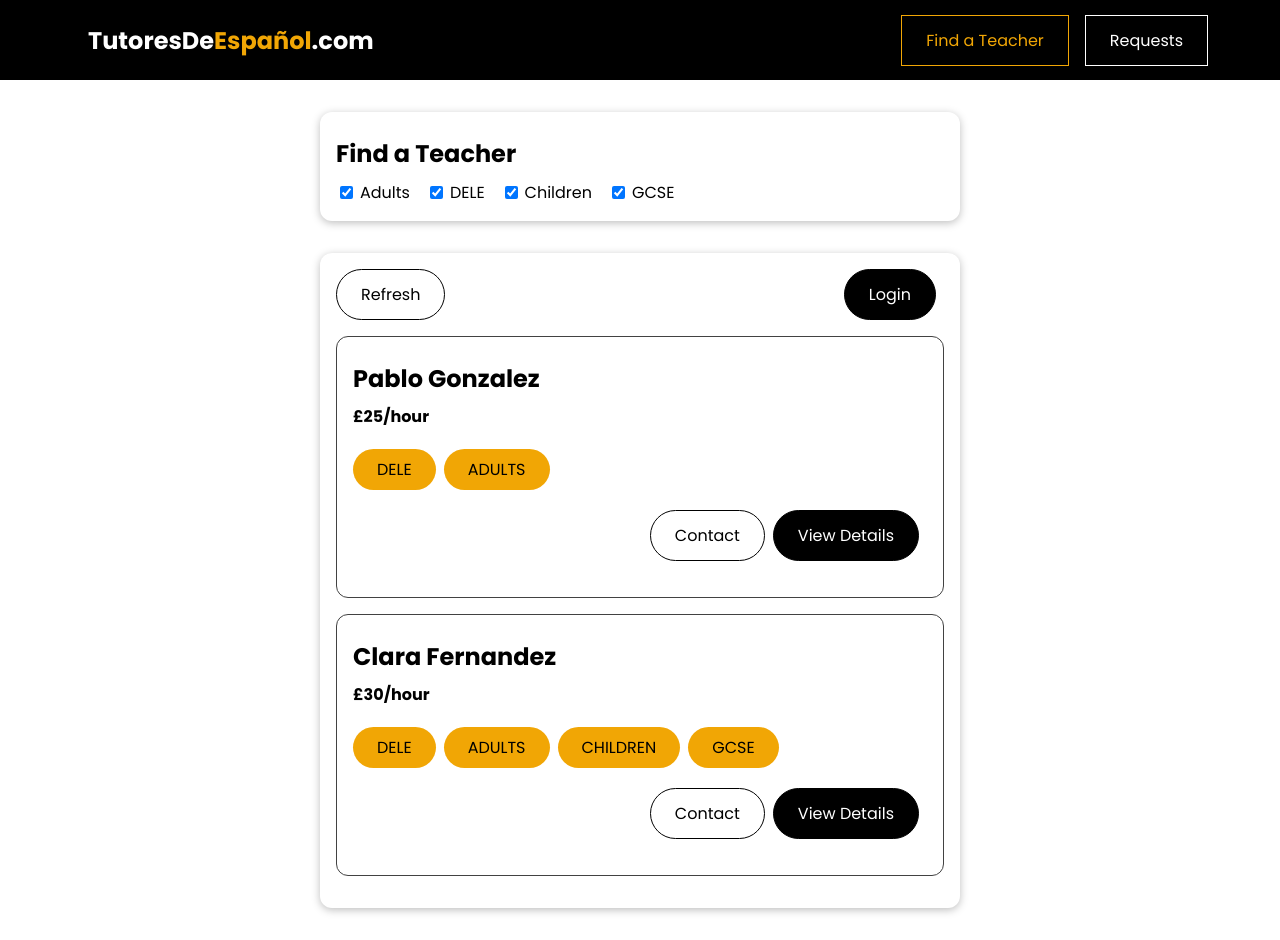
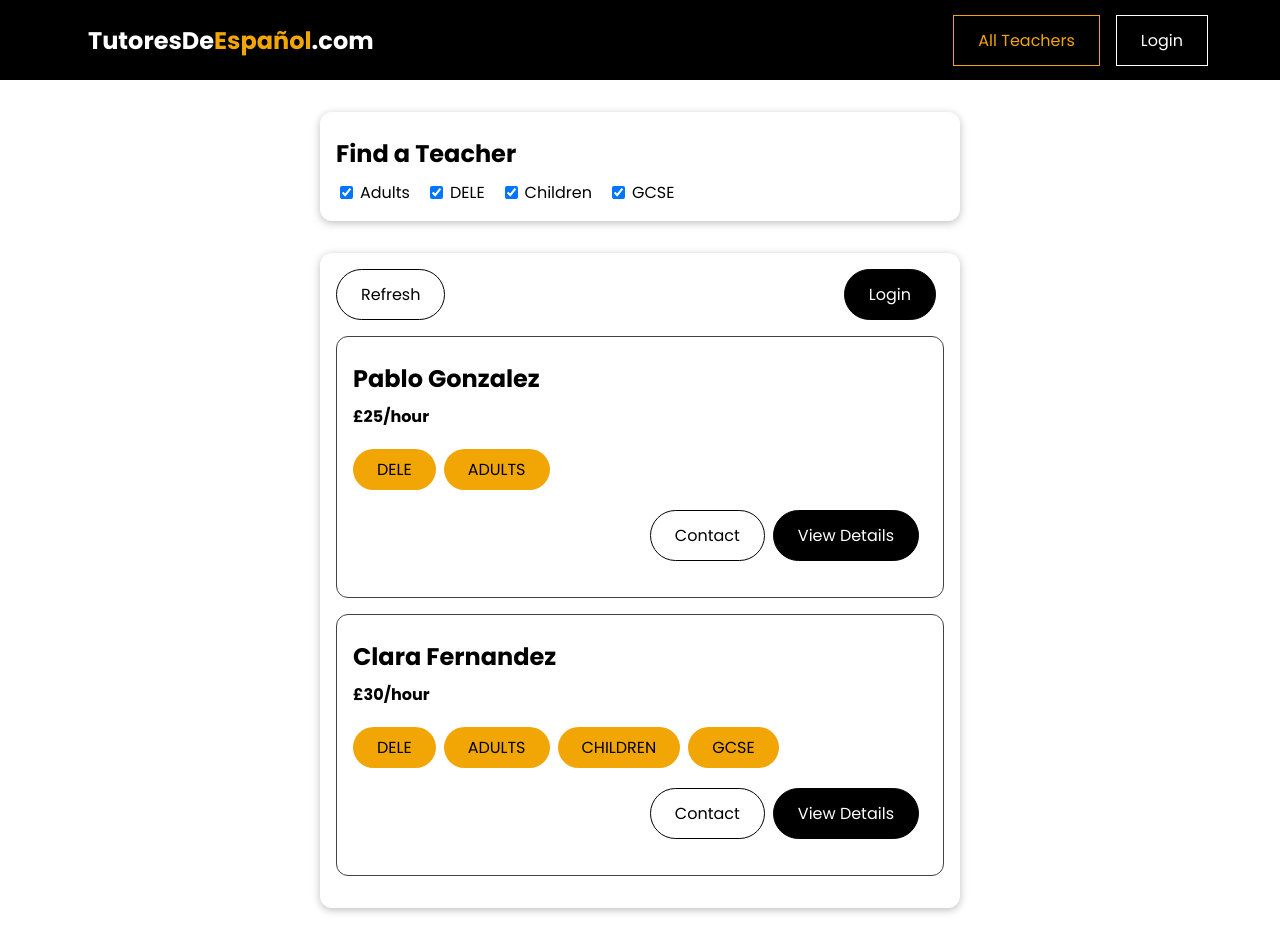
Before and after one commit to ElJefe111944/teacher-finder-app, a Vue app: page /teachers in a window 1280 px wide. Built offline with nearby package versions, Linux system fonts and the light colour scheme.

Commit message:
UI updated based on Auth state

```diff
--- a/src/components/layout/TheHeader.vue
+++ b/src/components/layout/TheHeader.vue
@@ -5,14 +5,22 @@
             <h1><router-link to="/">TutoresDe<span>Español</span>.com</router-link></h1>
             <!-- Nav -->
             <ul>
-                <li><router-link to="/teachers">Find a Teacher</router-link></li>
-                <li><router-link to="/requests">Requests</router-link></li>
+                <li><router-link to="/teachers">All Teachers</router-link></li>
+                <li v-if="isLoggedIn"><router-link to="/requests">Requests</router-link></li>
+                <li v-else><router-link to="/auth">Login</router-link></li>
             </ul>
         </nav>
     </header>
 </template>
 
 <script>
+export default {
+  computed: {
+    isLoggedIn(){
+            return this.$store.getters.isAuthenticated;
+        },
+  }
+}
 
 </script>
 
```
